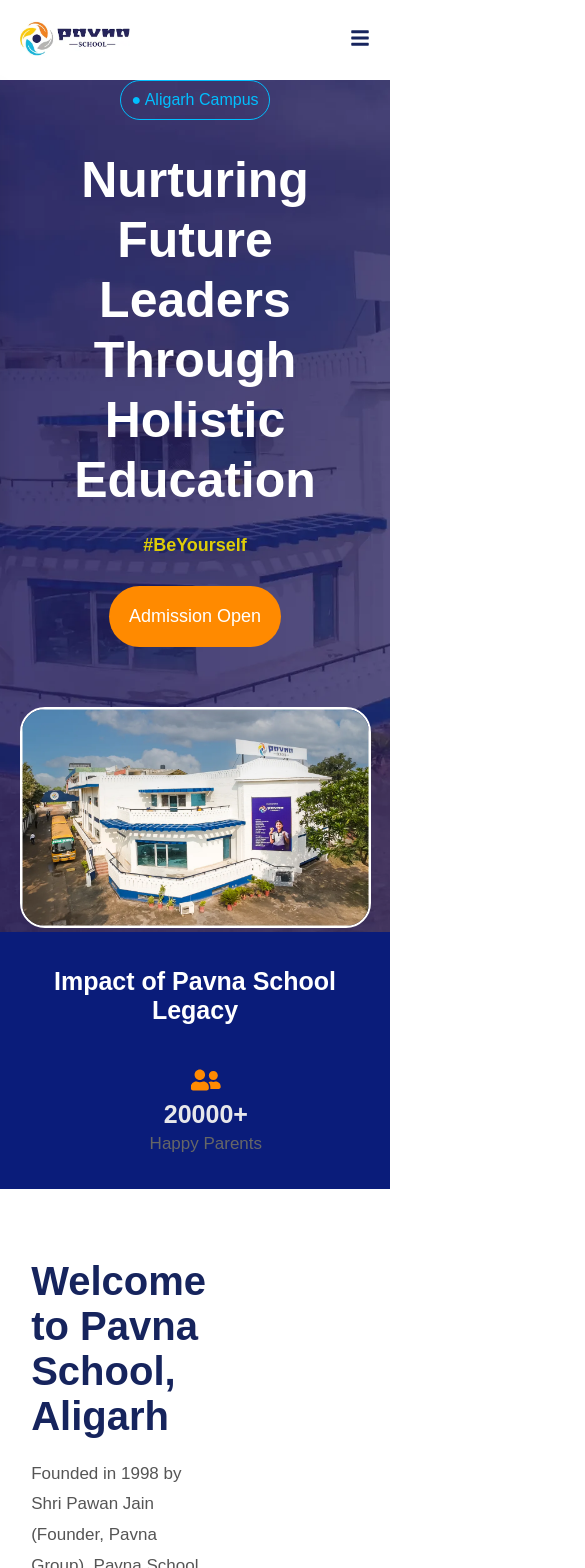
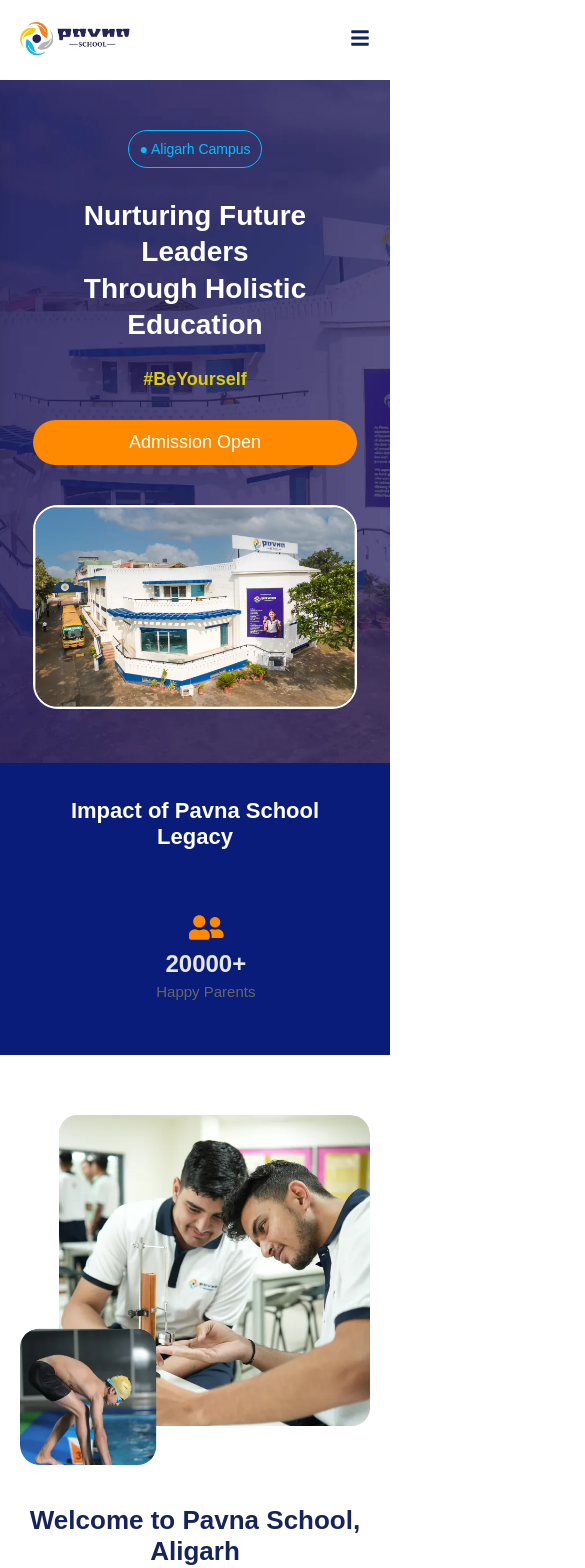
Before and after one commit to pooja-meet/DETTROIN-INT---School_Website, a React (Vite) app in the folder frontend/: page / in a window 390 px wide. Shown: the top 1568 px of the page, 585 px wide, since content can reach past the window. Built offline with nearby package versions, Linux system fonts and the light colour scheme.

Commit message:
updated Home page

```diff
--- a/frontend/package.json
+++ b/frontend/package.json
@@ -26,5 +26,9 @@
     "eslint-plugin-react-refresh": "^0.5.3",
     "globals": "^17.7.0",
     "vite": "^8.1.1"
-  }
+  },
+  "description": "This template provides a minimal setup to get React working in Vite with HMR and some ESLint rules.",
+  "main": "eslint.config.js",
+  "author": "",
+  "license": "ISC"
 }
--- a/frontend/src/Component/Footer/Footer.css
+++ b/frontend/src/Component/Footer/Footer.css
@@ -143,47 +143,237 @@
 .footer-column p:hover {
     color: #ff8a00;
 }
-.footer-column span{
+
+.footer-column span {
     color: #00bfff;
     font-size: 13px;
 }
+
 /* sectionfooter */
-.footer-bottom{
-    background:#05144f;
-    padding:18px 8%;
-    border-top:1px solid rgba(255,255,255,.15);
+.footer-bottom {
+    background: #05144f;
+    padding: 18px 8%;
+    border-top: 1px solid rgba(255, 255, 255, .15);
 }
 
-.footer-bottom-container{
-    display:flex;
-    justify-content:space-between;
-    align-items:center;
-    gap:20px;
+.footer-bottom-container {
+    display: flex;
+    justify-content: space-between;
+    align-items: center;
+    gap: 20px;
 }
 
-.footer-bottom span{
-    color:#d9d9d9;
-    font-size:15px;
+.footer-bottom span {
+    color: #d9d9d9;
+    font-size: 15px;
 }
 
-.footer-bottom strong{
-    color:#ff8a00;
+.footer-bottom strong {
+    color: #ff8a00;
 }
 
-.footer-bottom ul{
-    display:flex;
-    align-items:center;
-    gap:25px;
-    list-style:none;
+.footer-bottom ul {
+    display: flex;
+    align-items: center;
+    gap: 25px;
+    list-style: none;
 }
 
-.footer-bottom ul li a{
-    text-decoration:none;
-    color:#d9d9d9;
-    font-size:15px;
-    transition:.3s;
+.footer-bottom ul li a {
+    text-decoration: none;
+    color: #d9d9d9;
+    font-size: 15px;
+    transition: .3s;
 }
 
-.footer-bottom ul li a:hover{
-    color:#ff8a00;
+.footer-bottom ul li a:hover {
+    color: #ff8a00;
 }
+
+/* =========================
+        Tablet
+========================= */
+
+@media (max-width:992px) {
+
+    /* Section 6 */
+
+    .section6-container {
+        flex-direction: column;
+        text-align: center;
+        gap: 40px;
+    }
+
+    .section6-left,
+    .section6-right {
+        width: 100%;
+    }
+
+    .section6-left h4 {
+        font-size: 32px;
+    }
+
+    .action-card {
+        padding: 20px;
+    }
+
+    /* Footer */
+
+    .footer-top {
+        flex-direction: column;
+        text-align: center;
+        gap: 20px;
+    }
+
+    .footer-logo img {
+        width: 180px;
+    }
+
+    .footer-links {
+        grid-template-columns: repeat(2, 1fr);
+        gap: 30px;
+    }
+
+    .footer-bottom-container {
+        flex-direction: column;
+        gap: 15px;
+        text-align: center;
+    }
+}
+
+
+/* =========================
+        Mobile
+========================= */
+
+@media (max-width:768px) {
+
+    .section6 {
+        padding: 60px 20px;
+    }
+
+    .section6-left h4 {
+        font-size: 28px;
+        line-height: 1.3;
+    }
+
+    .section6-left p {
+        font-size: 16px;
+    }
+
+    .section6-right {
+        gap: 20px;
+    }
+
+    .action-card {
+        flex-direction: column;
+        text-align: center;
+        gap: 15px;
+    }
+
+    .action-card h2 {
+        font-size: 22px;
+    }
+
+    .action-icon {
+        font-size: 30px;
+    }
+
+    /* Footer */
+
+    .section7 {
+        padding: 60px 20px;
+    }
+
+    .footer-top {
+        margin-bottom: 40px;
+    }
+
+    .footer-logo img {
+        width: 160px;
+    }
+
+    .footer-description p {
+        font-size: 16px;
+    }
+
+    .footer-links {
+        grid-template-columns: 1fr;
+        gap: 30px;
+        text-align: center;
+    }
+
+    .footer-column h2 {
+        font-size: 20px;
+    }
+
+    .footer-column h4 {
+        font-size: 17px;
+    }
+
+    .footer-column p,
+    .footer-column span {
+        font-size: 15px;
+    }
+
+    .footer-bottom {
+        padding: 20px;
+    }
+
+    .footer-bottom span {
+        font-size: 14px;
+        line-height: 1.6;
+    }
+
+    .footer-bottom ul {
+        flex-wrap: wrap;
+        justify-content: center;
+        gap: 15px;
+    }
+
+    .footer-bottom ul li a {
+        font-size: 14px;
+    }
+}
+
+
+/* =========================
+      Small Mobile
+========================= */
+
+@media (max-width:480px) {
+
+    .section6-left h4 {
+        font-size: 24px;
+    }
+
+    .action-card {
+        padding: 18px;
+    }
+
+    .action-card h2 {
+        font-size: 20px;
+    }
+
+    .footer-logo img {
+        width: 140px;
+    }
+
+    .footer-column h2 {
+        font-size: 18px;
+    }
+
+    .footer-column h4 {
+        font-size: 16px;
+    }
+
+    .footer-column p,
+    .footer-column span {
+        font-size: 14px;
+    }
+
+    .footer-bottom ul {
+        flex-direction: column;
+        gap: 10px;
+    }
+}
--- a/frontend/src/Component/Home/Home.css
+++ b/frontend/src/Component/Home/Home.css
@@ -359,3 +359,266 @@
     }
 
 }
+
+/* =========================
+        992px
+========================= */
+
+@media (max-width:992px) {
+
+    /* Hero */
+
+    .hero {
+        min-height: auto;
+        padding: 80px 20px;
+    }
+
+    .hero-content {
+        flex-direction: column;
+        text-align: center;
+        gap: 40px;
+    }
+
+    .left,
+    .right {
+        width: 100%;
+    }
+
+    .left h1 {
+        font-size: 45px;
+    }
+
+    .right img {
+        width: 80%;
+    }
+
+    /* Section 3 */
+
+    .section3-container {
+        flex-direction: column-reverse;
+        gap: 40px;
+    }
+
+    .section3-left,
+    .section3-right {
+        width: 100%;
+        text-align: center;
+    }
+
+    /* Section 4 */
+
+    .management-card,
+    .reverse {
+        flex-direction: column;
+        text-align: center;
+    }
+
+    .section4-content p {
+        text-align: left;
+    }
+
+    /* Section 5 */
+
+    .section5-container {
+        flex-direction: column;
+        text-align: center;
+        gap: 40px;
+    }
+
+    .section5-left,
+    .section5-right {
+        width: 100%;
+    }
+
+    .section5-right img {
+        width: 80%;
+    }
+}
+
+/* =========================
+        768px
+========================= */
+
+@media (max-width:768px) {
+
+    .hero {
+        padding: 60px 15px;
+    }
+
+    .left h1 {
+        font-size: 35px;
+        line-height: 1.3;
+    }
+
+    .left h3 {
+        font-size: 22px;
+    }
+
+    .left button {
+        padding: 12px 28px;
+    }
+
+    .right img {
+        width: 100%;
+    }
+
+    /* Swiper */
+
+    .title {
+        font-size: 26px;
+    }
+
+    .item {
+        padding: 25px 15px;
+    }
+
+    .item h1 {
+        font-size: 28px;
+    }
+
+    .icon {
+        font-size: 35px;
+    }
+
+    /* Section 3 */
+
+    .section3 {
+        padding: 60px 20px;
+    }
+
+    .section3-left h1 {
+        font-size: 32px;
+    }
+
+    .section3-left p {
+        font-size: 16px;
+    }
+
+    /* Section 4 */
+
+    .section4 {
+        padding: 60px 20px;
+    }
+
+    .section4-title {
+        font-size: 32px;
+    }
+
+    .section4-content h2 {
+        font-size: 28px;
+    }
+
+    .section4-image img {
+        margin: auto;
+    }
+
+    .section4-content h4 {
+        font-size: 20px;
+    }
+
+    /* Section 5 */
+
+    .section5 {
+        padding: 70px 20px;
+    }
+
+    .section5-left h1 {
+        font-size: 34px;
+    }
+
+    .section5-border h3 {
+        font-size: 22px;
+    }
+
+    .section5-right img {
+        width: 100%;
+        margin: auto;
+    }
+
+    .section5-left h1 {
+        font-size: 28px;
+    }
+
+    .section5-border {
+        padding-left: 15px;
+    }
+
+    .section5 button {
+        width: 100%;
+    }
+}
+
+/* =========================
+        480px
+========================= */
+
+@media (max-width:480px) {
+
+    .hero {
+        padding: 50px 15px;
+    }
+
+    .campus {
+        font-size: 14px;
+    }
+
+    .left h1 {
+        font-size: 28px;
+    }
+
+    .left h3 {
+        font-size: 18px;
+    }
+
+    .left button {
+        width: 100%;
+    }
+
+    .title {
+        font-size: 22px;
+    }
+
+    .item {
+        padding: 20px 10px;
+    }
+
+    .item h1 {
+        font-size: 24px;
+    }
+
+    .item p {
+        font-size: 15px;
+    }
+
+    .section3-left h1 {
+        font-size: 26px;
+    }
+
+    .section3-left button {
+        width: 100%;
+    }
+
+    .section4-title {
+        font-size: 26px;
+    }
+
+    .section4-content h2 {
+        font-size: 24px;
+    }
+
+    .section4-content h4 {
+        font-size: 18px;
+    }
+
+    .section5-left h1 {
+        font-size: 28px;
+    }
+
+    .section5-border {
+        padding-left: 15px;
+    }
+
+    .section5 button {
+        width: 100%;
+    }
+}
```
Also changed, not shown: 1 other file (tests, documents, lock files or other folders).
